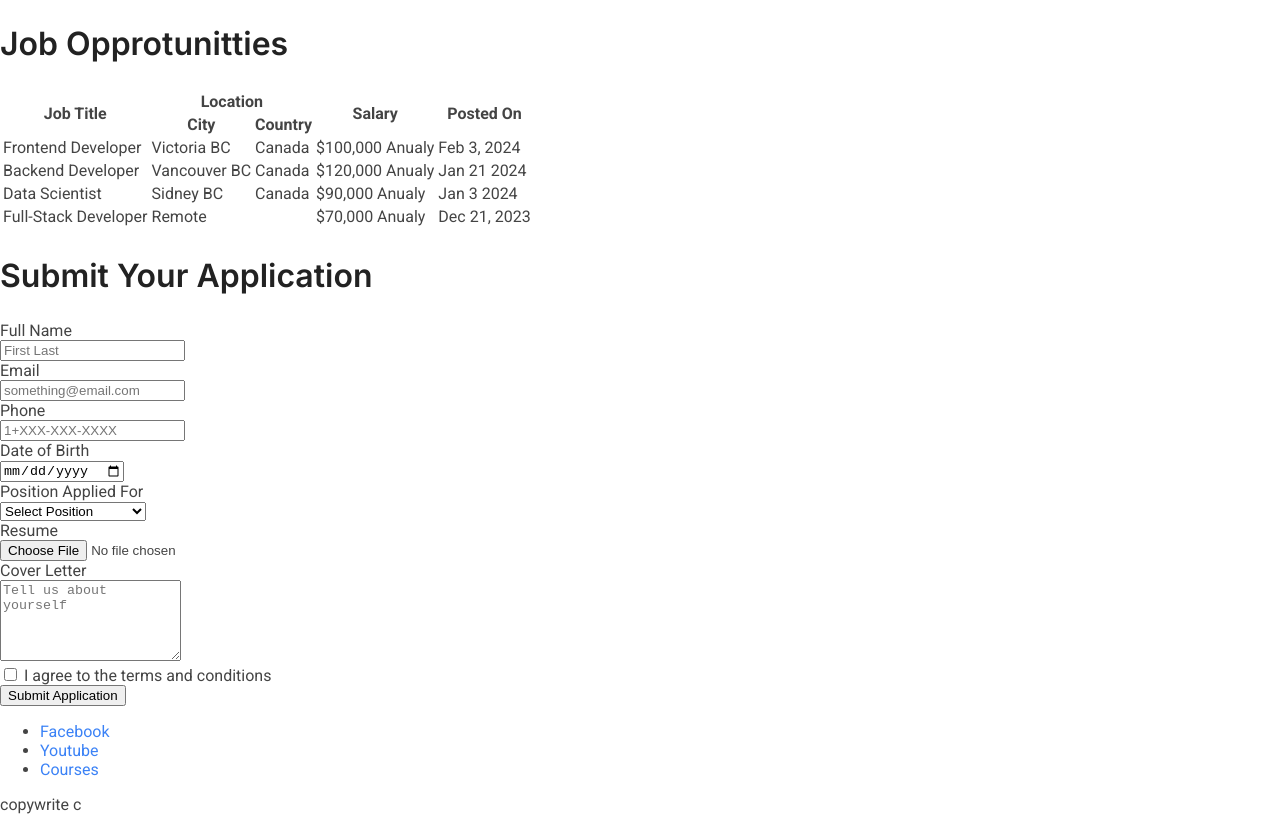
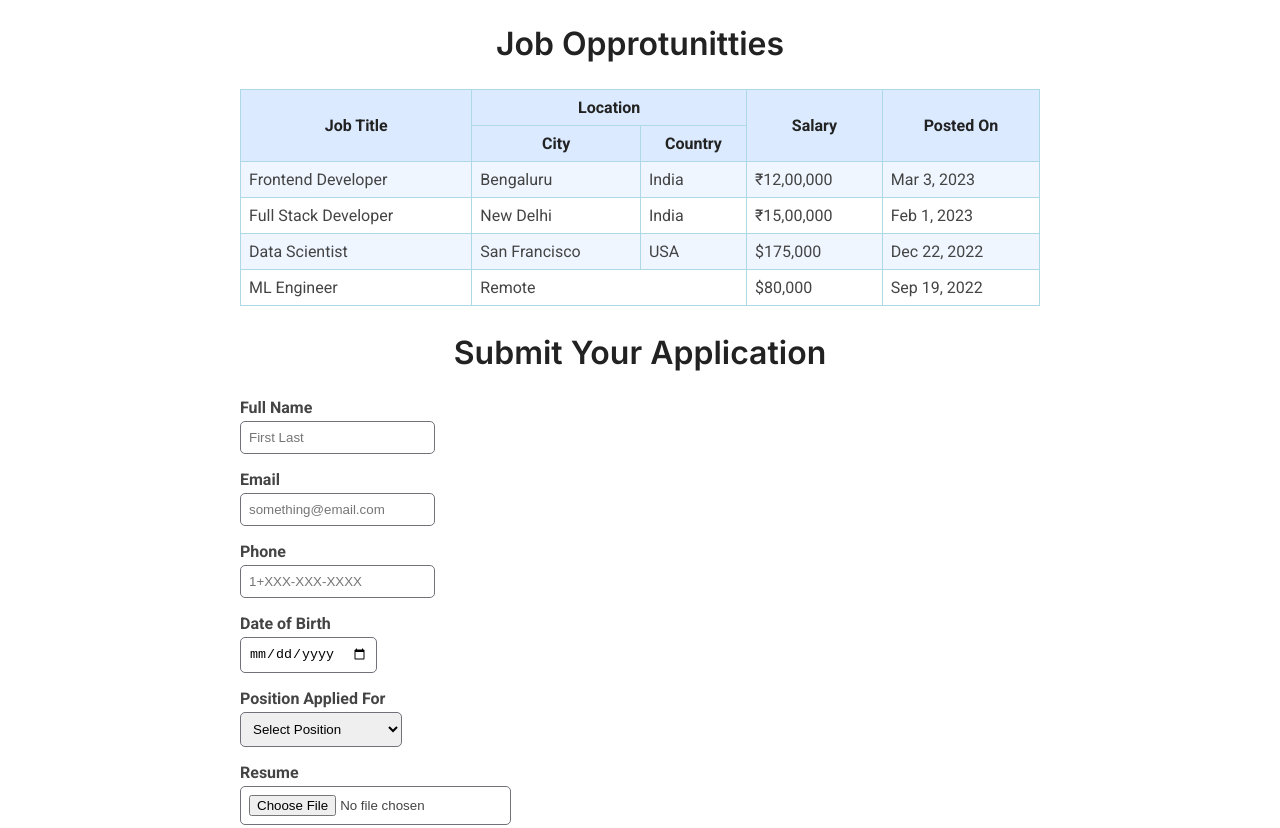
Before and after one commit to BucketBrigade01/test-1234-gh, a plain HTML site: page src/index.html in a window 1280 px wide. Shown: the part 759-1587 px from the top of the page. Drawn offline with Linux system fonts and the light colour scheme.

Commit message:
final changes for responsive design

```diff
--- a/src/index.html
+++ b/src/index.html
@@ -4,7 +4,9 @@
 <head>
     <link rel="preconnect" href="https://fonts.googleapis.com">
     <link rel="preconnect" href="https://fonts.gstatic.com" crossorigin>
-    <link href="https://fonts.googleapis.com/css2?family=Inter:wght@400;500;600;700&family=Roboto:ital,wght@0,100;0,300;0,400;0,500;0,700;1,900&display=swap" rel="stylesheet">
+    <link
+        href="https://fonts.googleapis.com/css2?family=Inter:wght@400;500;600;700&family=Roboto:ital,wght@0,100;0,300;0,400;0,500;0,700;1,900&display=swap"
+        rel="stylesheet">
 
     <title>
         My First Webpage
@@ -61,40 +63,66 @@
             </tr>
             <tr class="jobs-data-row">
                 <td>Frontend Developer</td>
-                <td>Victoria BC</td>
-                <td>Canada</td>
-                <td>$100,000 Anualy</td>
-                <td>Feb 3, 2024</td>
+                <td>Bengaluru</td>
+                <td>India</td>
+                <td>₹12,00,000</td>
+                <td>Mar 3, 2023</td>
             </tr>
             <tr class="jobs-data-row">
-                <td>Backend Developer</td>
-                <td>Vancouver BC</td>
-                <td>Canada</td>
-                <td>$120,000 Anualy</td>
-                <td>Jan 21 2024</td>
+                <td>Full Stack Developer</td>
+                <td>New Delhi</td>
+                <td>India</td>
+                <td>₹15,00,000</td>
+                <td>Feb 1, 2023</td>
             </tr>
             <tr class="jobs-data-row">
                 <td>Data Scientist</td>
-                <td>Sidney BC</td>
-                <td>Canada</td>
-                <td>$90,000 Anualy</td>
-                <td>Jan 3 2024</td>
+                <td>San Francisco</td>
+                <td>USA</td>
+                <td>$175,000</td>
+                <td>Dec 22, 2022</td>
             </tr>
             <tr class="jobs-data-row">
-                <td>Full-Stack Developer</td>
+                <td>ML Engineer</td>
                 <td colspan="2">Remote</td>
-                <td>$70,000 Anualy</td>
-                <td>Dec 21, 2023</td>
+                <td>$80,000</td>
+                <td>Sep 19, 2022</td>
             </tr>
         </table>
+        <div id="jobs-list">
+            <div class="job">
+                <div class="job-title">Frontend Developer</div>
+                <div class="job-detail">Bengaluru, India</div>
+                <div class="job-detail">₹ 12,00,000</div>
+                <div class="job-detail">Posted Mar 3, 2023</div>
+            </div>
+            <div class="job">
+                <div class="job-title">Full Stack Developer</div>
+                <div class="job-detail">New Delhi, India</div>
+                <div class="job-detail">₹ 15,00,000</div>
+                <div class="job-detail">Posted Feb 1, 2023</div>
+            </div>
+            <div class="job">
+                <div class="job-title">Data Scientist</div>
+                <div class="job-detail">San Francisco, USA</div>
+                <div class="job-detail">$175,000</div>
+                <div class="job-detail">Posted Dec 22, 2022</div>
+            </div>
+            <div class="job">
+                <div class="job-title">ML Engineer</div>
+                <div class="job-detail">Remote</div>
+                <div class="job-detail">$80,000</div>
+                <div class="job-detail">Posted Sep 19, 2022</div>
+            </div>
+        </div>
     </div>
     <div id="application">
         <h2>Submit Your Application</h2>
         <form action="https://formbold.com/s/9mQll" method="post" id="application-form" enctype="multipart/form-data">
             <div class="form-group">
-                <label for="name" >Full Name</label><br>
+                <label for="name">Full Name</label><br>
                 <input type="text" id="name" name="Full Name" required placeholder="First Last">
-            </div >
+            </div>
             <div class="form-group">
                 <label for="email">Email</label><br>
                 <input type="email" id="email" name="Email Adress" required placeholder="something@email.com">
--- a/src/styles.css
+++ b/src/styles.css
@@ -35,6 +35,7 @@ h1 {
 h2 {
     font-size: 2rem;
     color: #222222;
+    text-align: center;
 }
 
 h3 {
@@ -93,9 +94,7 @@ h1 {
     margin: 0 auto;
     padding: 8px;
 }
-#description {
-    width: 50%;
-}
+
 #team {
     width: 100%;
 }
@@ -103,89 +102,31 @@ h1 {
     border-radius: 5px;
     width: 100%;
 }
-@media screen and (min-width: 576px) {
-    html {
-        font-size: 16px;
-    }
-    #logo {
-        display: block;
-    }
-    #logo {
-        height: 30px;
-    }
-    #logo2 {
-        display: none;
-    }
-    #banner {
-        height: 220px;
-    }
-    h1 {
-        margin: 16px 0;
-    }
-}
-@media screen and (min-width: 768px) {
-    #banner {
-        height: 250px;
-    }
-    h1 {
-        margin: 20px 0;
-    }
-    #about {
-        max-width: 800px;
-        flex-direction: row;
-    }
-    #description {
-        width: 50%;
-        padding-right: 8px;
-    }
-    #team {
-        width: 50%;
-    }
-
-@media screen and (min-width: 992px) {
-    #banner {
-        height: 300px;
-    }
-}
-
-@media screen and (min-width: 1200px) {}
-
-/*
-
-
-
-
-
-h2 {
-    text-align: center;
-}
 #jobs {
-    max-width: 800px;
+    max-width: 500px;
     margin: 0 auto;
     padding: 0 8px;
 }
 #jobs-table {
-    width: 100%;
-    border: 1px solid lightblue;
-    border-collapse: collapse;
+    display: none;
 }
-.jobs-header-row th {
-    border: 1px solid lightblue;
+.job {
+    border: 1px solid lightgray;
+    margin-top: 8px;
+    border-radius: 5px;
     padding: 8px;
-    background-color: #DBEAFE;
-    text-align: center;
+}
+.job-title {
+    font-size: 1.25rem;
+    font-weight: 500;
     color: #222222;
 }
-.jobs-data-row td {
-    border: 1px solid lightblue;
-    padding: 8px;
+.job-detail {
+    margin-top: 4px;
+    color: #444444;
 }
-#jobs-table tr:nth-child(odd) {
-    background-color: #EFF6FF;
-}
-
 #application {
-    max-width: 800px;
+    max-width: 500px;
     margin: 0 auto;
     padding: 0 8px;
 }
@@ -213,13 +154,13 @@ h2 {
     font-weight: 600;
 }
 #application-form input, select, textarea{
+    width: 90%;
     padding: 8px;
     font: 1.25rem;
     margin-top: 4px;
     border-radius: 5px;
     border: 1px solid #71717A;
 }
-
 #footer {
     background-color: #F8FAFC;
     padding: 8px;
@@ -228,13 +169,102 @@ h2 {
 }
 #footer-links {
     list-style: none;
+    padding-left: 0;
 }
 #footer-links li {
-    display: inline;
-    margin: 0 8px;
+    display: column;
+    margin: 8px 16px;
 }
 #cpywrt {
     color: #71717A;
     font-size: 0.875rem;
 }
-*/
+@media screen and (min-width: 576px) {
+    html {
+        font-size: 16px;
+    }
+    #logo {
+        display: block;
+    }
+    #logo {
+        height: 30px;
+    }
+    #logo2 {
+        display: none;
+    }
+    #banner {
+        height: 220px;
+    }
+    h1 {
+        margin: 16px 0;
+    }
+    #application-form input, select {
+        width: auto;
+    }
+    #application-form textarea {
+        width: 80%;
+    }
+    #footer-links li {
+        display: inline;
+    }
+}
+@media screen and (min-width: 768px) {
+    #banner {
+        height: 250px;
+    }
+    h1 {
+        margin: 20px 0;
+    }
+    #about {
+        max-width: 800px;
+        flex-direction: row;
+    }
+    #description {
+        width: 50%;
+        padding-right: 8px;
+    }
+    #application {
+        max-width: 800px;
+    }
+    #team {
+        width: 50%;
+    }
+    #jobs {
+        min-width: 800px;
+    }
+    #jobs-table {
+        width: 100%;
+        border: 1px solid lightblue;
+        border-collapse: collapse;
+    }
+    .jobs-header-row th {
+        border: 1px solid lightblue;
+        padding: 8px;
+        background-color: #DBEAFE;
+        text-align: center;
+        color: #222222;
+    }
+    .jobs-data-row td {
+        border: 1px solid lightblue;
+        padding: 8px;
+    }
+    #jobs-table tr:nth-child(odd) {
+        background-color: #EFF6FF;
+    }
+    #jobs-table {
+        display: table;
+        width: 100%;
+        border: 1px solid lightskyblue;
+        border-collapse: collapse;
+    }
+    #jobs-list {
+        display: none;
+    }
+
+@media screen and (min-width: 992px) {
+    #banner {
+        height: 300px;
+    }
+}
+
+@media screen and (min-width: 1200px) {}
```
